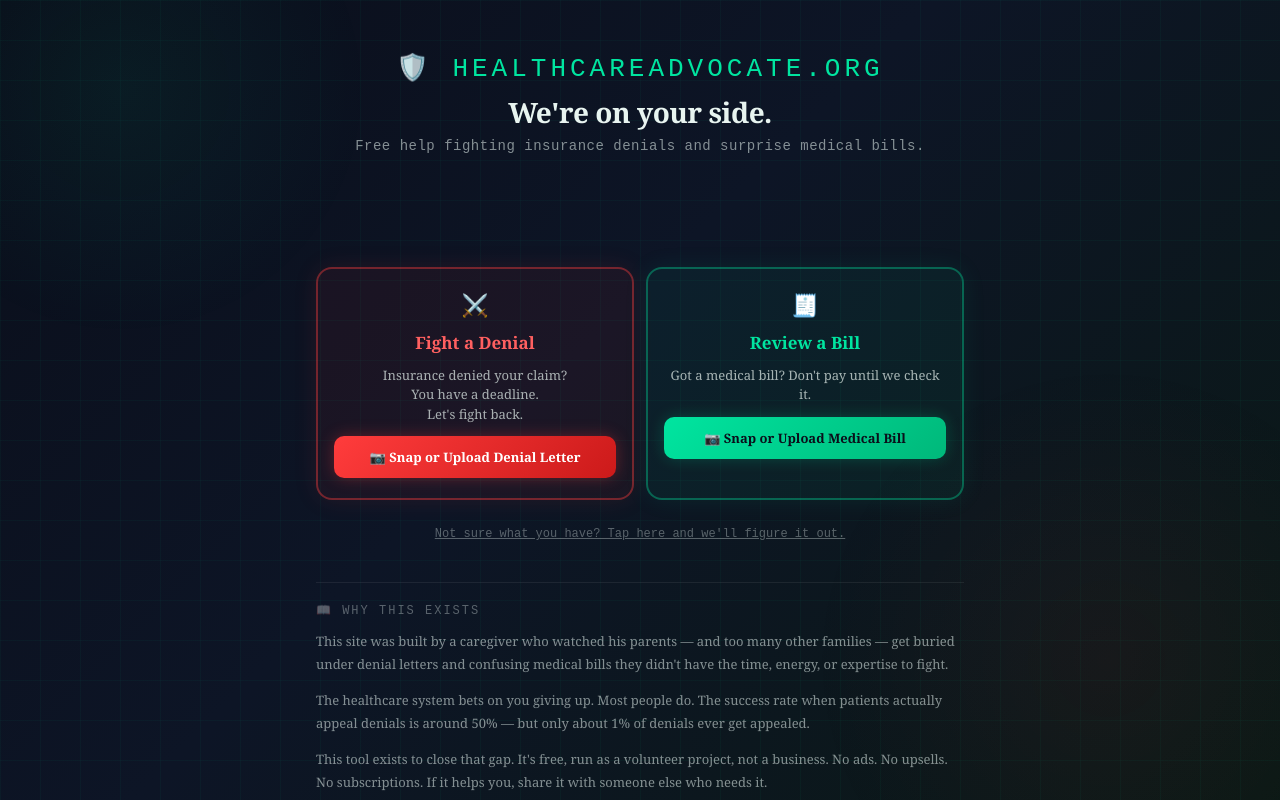
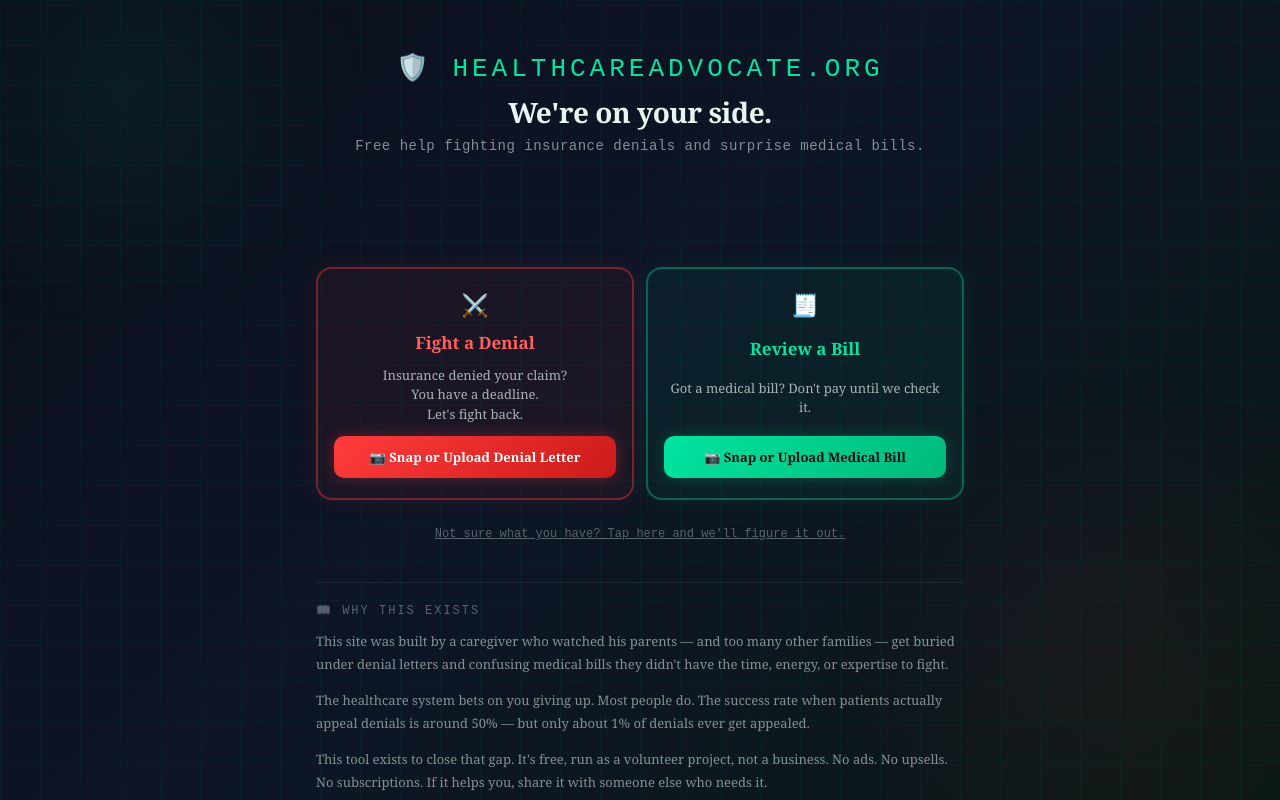
Before and after one commit to robrusk/healthcare-advocate, a React (Vite) app: page / in a window 1280 px wide. Shown: the top 800 px of the page. Built offline with nearby package versions, Linux system fonts and the light colour scheme.

Commit message:
fix: even up card heights with space-between — button pinned to bottom of each card

```diff
--- a/src/App.jsx
+++ b/src/App.jsx
@@ -680,6 +680,7 @@ INSTRUCTIONS:
                     border: "2px solid rgba(255,60,60,0.4)", borderRadius: 16,
                     padding: "20px 16px", display: "flex", flexDirection: "column",
                     gap: 12, boxShadow: "0 0 24px rgba(255,60,60,0.1)",
+                    justifyContent: "space-between",
                   }}>
                     <div style={{ fontSize: 22, textAlign: "center" }}>⚔️</div>
                     <h2 style={{ fontSize: 17, fontWeight: 800, color: "#ff6060", margin: 0, textAlign: "center", fontFamily: "Georgia, serif" }}>
@@ -710,6 +711,7 @@ INSTRUCTIONS:
                     border: "2px solid rgba(0,229,160,0.35)", borderRadius: 16,
                     padding: "20px 16px", display: "flex", flexDirection: "column",
                     gap: 12, boxShadow: "0 0 24px rgba(0,229,160,0.08)",
+                    justifyContent: "space-between",
                   }}>
                     <div style={{ fontSize: 22, textAlign: "center" }}>🧾</div>
                     <h2 style={{ fontSize: 17, fontWeight: 800, color: "#00e5a0", margin: 0, textAlign: "center", fontFamily: "Georgia, serif" }}>
```
